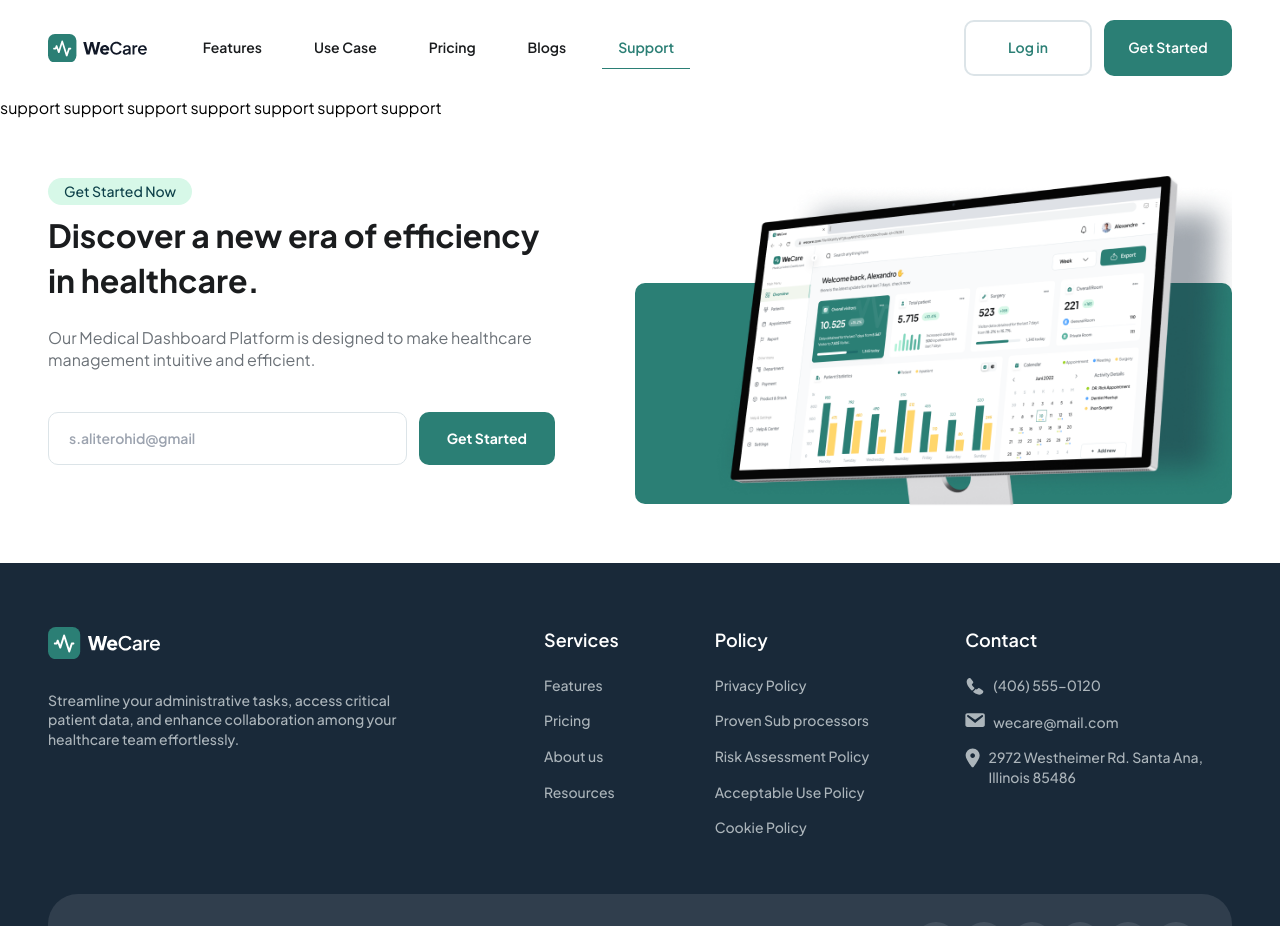
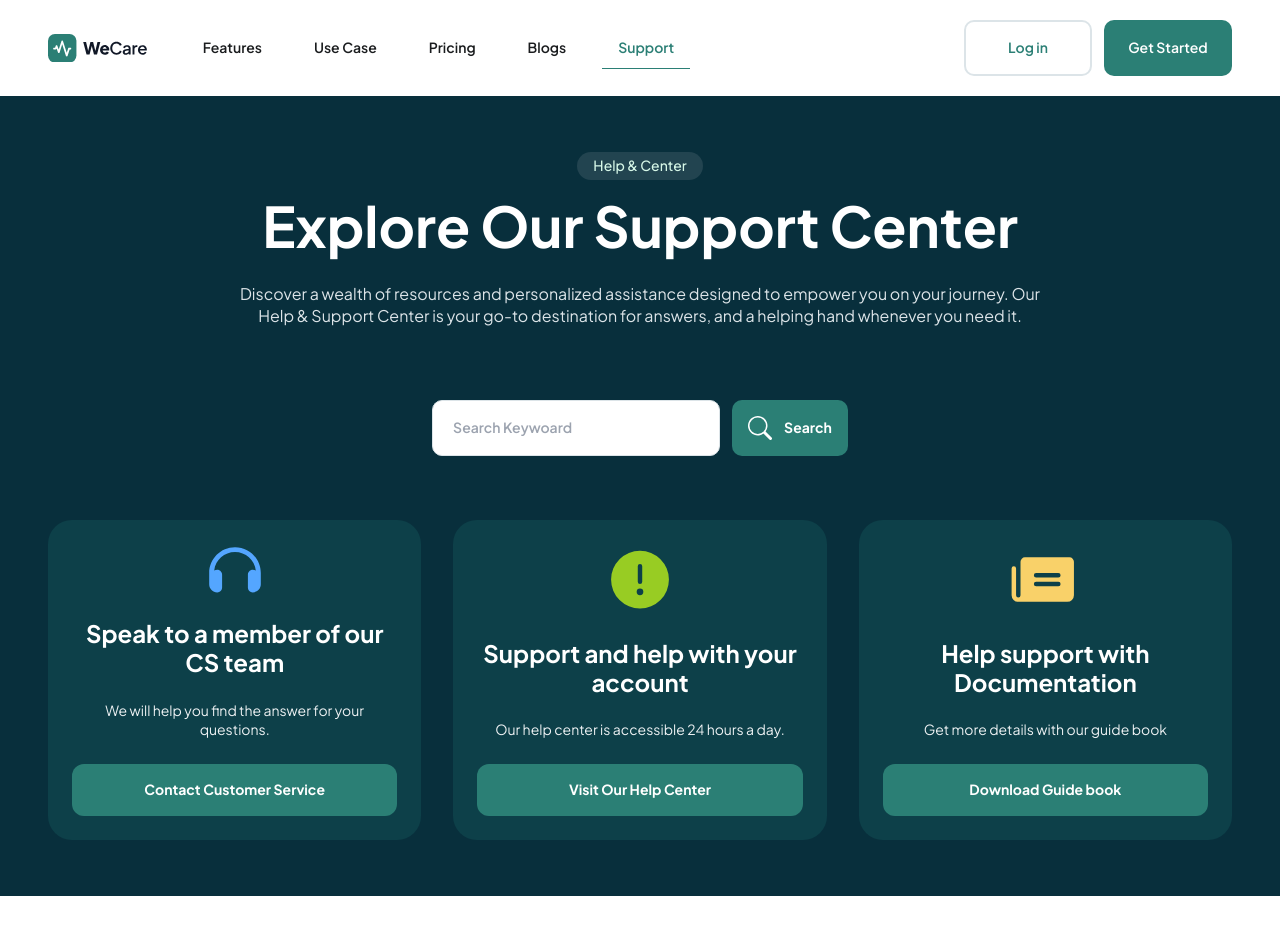
Before and after one commit to a-terohid/Medical, a Next.js app: page /support in a window 1280 px wide. Shown: the top 926 px of the page. Built offline with nearby package versions, Linux system fonts and the light colour scheme.

Commit message:
completed support  page

```diff
--- a/src/app/support/page.jsx
+++ b/src/app/support/page.jsx
@@ -1,17 +1,8 @@
+import SupportPage from '@/template/SupportPage';
 import React from 'react';
 
 const page = () => {
-    return (
-        <div>
-            support
-            support
-            support
-            support
-            support
-            support
-            support
-        </div>
-    );
+    return (<SupportPage/>);
 };
 
 export default page;
--- /dev/null
+++ b/src/components/template/SupportPage.jsx
@@ -0,0 +1,92 @@
+import FAQ_Section from '@/elements/Homepage/FAQ_Section';
+import { BsSearch } from "react-icons/bs";
+import { FaHeadphones } from "react-icons/fa6";
+import { PiWarningCircleFill } from "react-icons/pi";
+import { PiNewspaperFill } from "react-icons/pi";
+import { FaInstagram } from "react-icons/fa";
+import { IoIosArrowForward } from "react-icons/io";
+import { FaLinkedinIn } from "react-icons/fa";
+import { FaFacebookF } from "react-icons/fa6";
+import { FaTwitter } from "react-icons/fa";
+
+
+
+
+
+const SupportPage = () => {
+    return (
+        <div>
+            <div className='bg-primary-900'>
+                <div className=' container py-14 flex flex-col items-center text-center'>
+                    <p className="text-Medium-14 text-primary-100 bg-[#224450] py-1 px-4 rounded-full w-fit">Help & Center</p>
+                    <h3 className="text-Bold-32 -mx-2 md:mx-0 mt-3 lg:text-Bold-56 text-primary-0">Explore Our Support Center</h3>
+                    <p className="text-Regular-14 text-Secondinary-200 lg:text-Regular-16 mt-6 mb-8 lg:mx-48 ">Discover a wealth of resources and personalized assistance designed to empower you on your journey. Our Help & Support Center is your go-to destination for answers, and a helping hand whenever you need it.</p>
+                    <div className="mt-10 flex gap-x-3">
+                        <input className="py-4  px-5 lg:flex-1 lg:w-72 text-Semibold-14 border-Secondinary-200 border focus:ring-primary-500 focus:ring-2 focus:outline-none rounded-[10px]" placeholder="Search Keywoard" />
+                        <button className=" p-4 flex gap-x-3 items-center bg-primary-500 text-Bold-14 hover:text-primary-500 hover:bg-primary-0 Hover:border-Secondinary-200 hover:border-2 text-primary-0 rounded-[10px]" ><BsSearch className='text-2xl' /><span className=' hidden lg:block'>Search</span></button>
+                    </div>
+                    <div className='grid grid-cols-1 lg:grid-cols-3 gap-8 mt-16'>
+                        <div className='bg-primary-800 h-80 flex flex-col items-center justify-center text-center p-6 rounded-3xl'>
+                            <FaHeadphones className='text-7xl text-[#54A6FF]' />
+                            <h4 className='text-Bold-24 text-primary-0 my-6'>Speak to a member of our CS team</h4>
+                            <p className='text-Regular-14 text-Secondinary-100 mb-6'>We will help you find the answer for your questions.</p>
+                            <button className='bg-primary-500 rounded-xl text-primary-0 py-4 w-full text-Bold-14' >Contact Customer Service</button>
+                        </div>
+                        <div className='bg-primary-800 h-80 flex flex-col items-center justify-center text-center p-6 rounded-3xl'>
+                            <PiWarningCircleFill className='text-7xl text-[#98CC23]' />
+                            <h4 className='text-Bold-24 text-primary-0 my-6'>Support and help with your account</h4>
+                            <p className='text-Regular-14 text-Secondinary-100 mb-6'>Our help center is accessible 24 hours a day. </p>
+                            <button className='bg-primary-500 rounded-xl text-primary-0 py-4 w-full text-Bold-14' >Visit Our Help Center</button>
+                        </div>
+                        <div className='bg-primary-800 h-80 flex flex-col items-center justify-center text-center p-6 rounded-3xl'>
+                            <PiNewspaperFill className='text-7xl text-[#F9D169]' />
+                            <h4 className='text-Bold-24 text-primary-0 my-6'>Help support with Documentation</h4>
+                            <p className='text-Regular-14 text-Secondinary-100 mb-6'>Get more details with our guide book </p>
+                            <button className='bg-primary-500 rounded-xl text-primary-0 py-4 w-full text-Bold-14' >Download Guide book</button>
+                        </div>
+                    </div>
+                </div>
+            </div>
+            <div className=' container py-14 lg:py-20'>
+                <div className="flex flex-col justify-center items-center text-center lg:mx-52" >
+                    <p className="text-Medium-14 text-primary-800 bg-primary-100 py-1 px-4 rounded-full" >Our Social Media</p>
+                    <h3 className="text-Bold-24 lg:text-Bold-40 mt-2" >Follow our social media</h3>
+                    <p className='text-Regular-14 text-Secondinary-400 mt-6 lg:text-Regular-16'>Follow our social media accounts to get the latest updates about our software and community</p>
+                </div>
+                <div className=' grid grid-cols-1 lg:grid-cols-4 mt-10 gap-6 md:grid-cols-2' >
+                    <div className=' border-Secondinary-300 border rounded-xl p-8 '>
+                        <div className=' text-Secondinary-400 flex items-start justify-between'>
+                            <FaInstagram className='text-5xl'/>
+                            <IoIosArrowForward className='text-3xl' />
+                        </div>
+                        <p className=' text-Semibold-32 mt-8'>Instagram</p>
+                    </div>
+                    <div className=' border-Secondinary-300 border rounded-xl p-8 '>
+                        <div className=' text-Secondinary-400 flex items-start justify-between'>
+                            <FaLinkedinIn className='text-5xl'/>
+                            <IoIosArrowForward className='text-3xl' />
+                        </div>
+                        <p className=' text-Semibold-32 mt-8'>Linkedin</p>
+                    </div>
+                    <div className=' border-Secondinary-300 border rounded-xl p-8 '>
+                        <div className=' text-Secondinary-400 flex items-start justify-between'>
+                            <FaFacebookF className='text-5xl'/>
+                            <IoIosArrowForward className='text-3xl' />
+                        </div>
+                        <p className=' text-Semibold-32 mt-8'>Facebook</p>
+                    </div>
+                    <div className=' border-Secondinary-300 border rounded-xl p-8 '>
+                        <div className=' text-Secondinary-400 flex items-start justify-between'>
+                            <FaTwitter className='text-5xl'/>
+                            <IoIosArrowForward className='text-3xl' />
+                        </div>
+                        <p className=' text-Semibold-32 mt-8'>Twitter</p>
+                    </div>
+                </div>
+            </div>
+            <FAQ_Section />
+        </div>
+    );
+};
+
+export default SupportPage;
```
